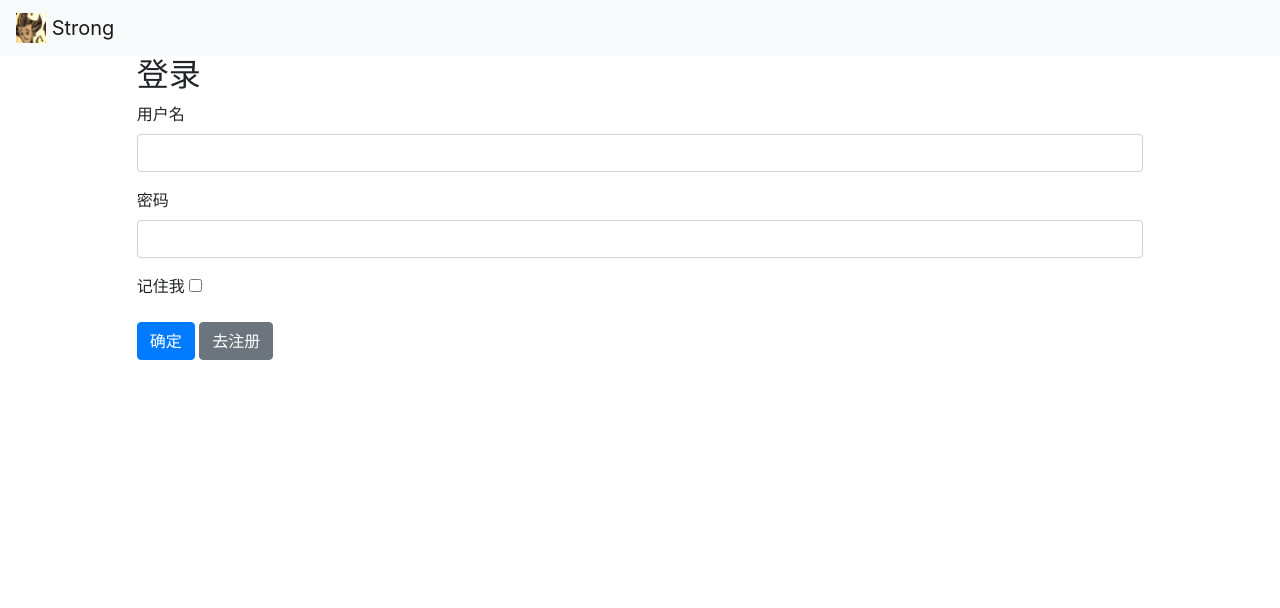
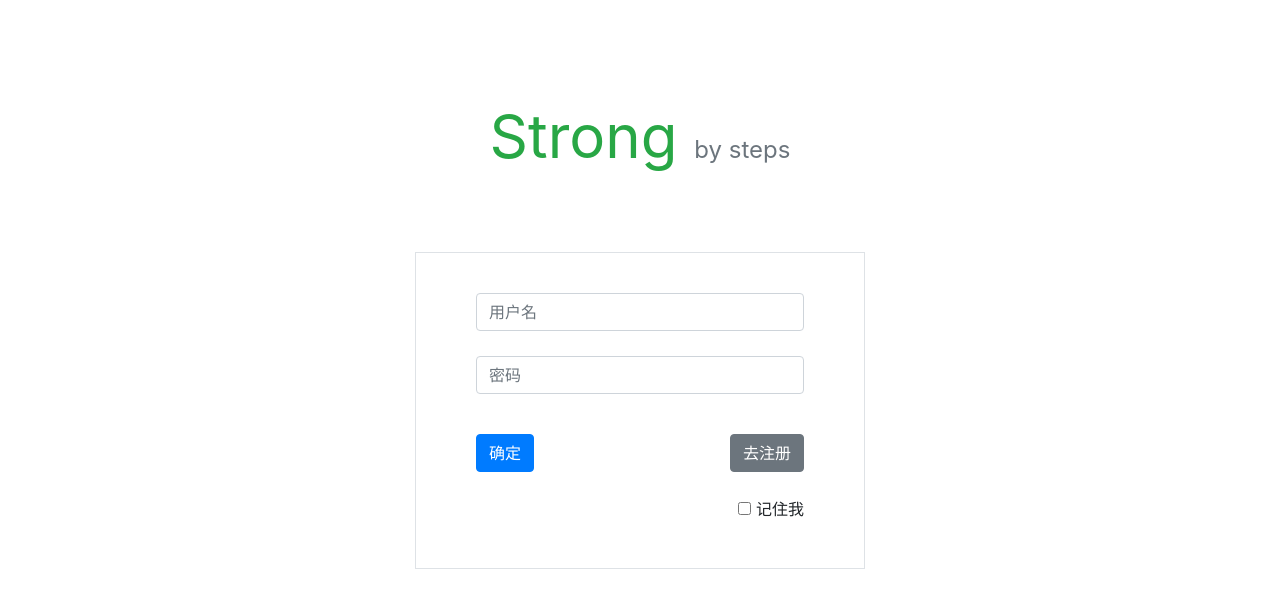
Before and after one commit to flying-forever/Strong, a Flask app: page /auth/login in a window 1280 px wide. Shown: the top 608 px of the page. Run offline with Flask 3, Linux system fonts and the light colour scheme; some libraries are stand-ins or nearby versions.

Commit message:
重做：登录页面

```diff
--- a/strong/blueprints/auth.py
+++ b/strong/blueprints/auth.py
@@ -1,5 +1,4 @@
 from flask import render_template, redirect, url_for, session, Blueprint, make_response, request
-from wtforms import BooleanField
 
 from strong.callbacks import login_required
 from strong.utils import flash_ as flash
@@ -63,6 +62,7 @@ def login():
             session['uname'] = user.name
 
             # 使用cookie记住登录
+            # 疑惑：实际保存的时间远大于我设置的20s，不知具体是多久。
             response = make_response(redirect(url_for('.home')))
             if form.remenber.data is True:
                 response.set_cookie('remenber_user', str(user.id).encode('utf-8'), max_age=20)
--- /dev/null
+++ b/strong/static/css/style.css
@@ -0,0 +1,24 @@
+.sub-title {
+    font-size: 24px;
+}
+
+.form-margin {
+    margin-top: 25px;
+}
+
+.form-margin-2 {
+    margin-top: 40px;
+}
+
+header {
+    margin: 100px 0 80px 0;
+}
+
+header h1 {
+    font-size: 60px;
+    font-weight: lighter;
+}
+
+body {
+    background-image: "D:/code_all/code_python/Web/Strong/strong/static/img/wolf.png";
+}
--- a/strong/templates/auth/login.html
+++ b/strong/templates/auth/login.html
@@ -1,14 +1,39 @@
 {% extends '_base.html' %}
-{% from '_macros.html' import form_field_all with context %}
+{% block navigation %}{% endblock %}
 
-{% block sidebar %}{% endblock sidebar %}
+{% block head %}
+{{ super() }}
+<link type="text/css" rel="stylesheet" href="{{ url_for('static', filename='css/style.css') }}">
+{% endblock head %}
 
-{% block content %}
-<div class="container-fluid">
-    <h2>登录</h2>
-    <form method="post">
-        {{ form_field_all(form) }}
-        <a class="btn btn-secondary" href="{{ url_for('auth.register') }}" role="button">去注册</a>
-    </form>
-</div>
-{% endblock %}
+{% block contain %}
+<body>
+    <div class="container" style="max-width: 480px;">
+
+        <!-- 标题 -->
+        <header>
+            <h1 class="text-center">
+                <strong class="text-success">Strong</strong>
+                <small class="text-muted sub-title">by steps</small>
+            </h1>
+        </header>
+
+        <!-- 登录表单 -->
+        <div class="border" style="border:2px; padding: 15px 60px 80px 60px;">
+
+            <form method="post">
+                {{ form.csrf_token }}
+                {{ form.username(class="form-control form-margin", placeholder="用户名") }}
+                {{ form.password(class="form-control form-margin", placeholder="密码") }}
+                {{ form.submit(class="form-margin-2 btn btn-primary") }}
+                <a class="btn btn-secondary form-margin-2" href="{{ url_for('auth.register') }}" role="button"
+                    style="float:right">去注册</a>
+                <br>
+                <div class="form-margin" style="float:right">
+                    <label><input type="checkbox"> 记住我</label>
+                </div>
+            </form>
+        </div>
+    </div>
+</body>
+{% endblock contain %}
```
Also changed, not shown: strong/static/img/wolf.png (added).
